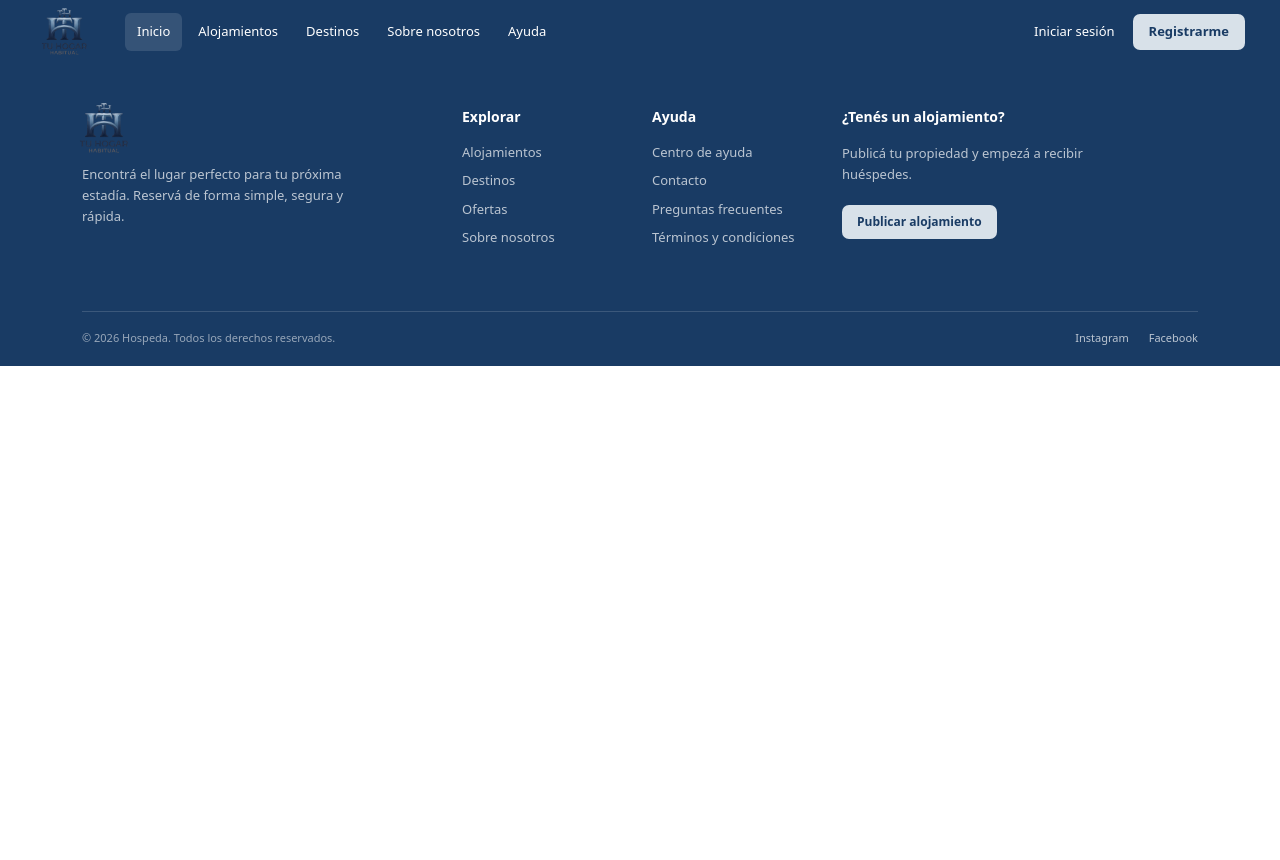
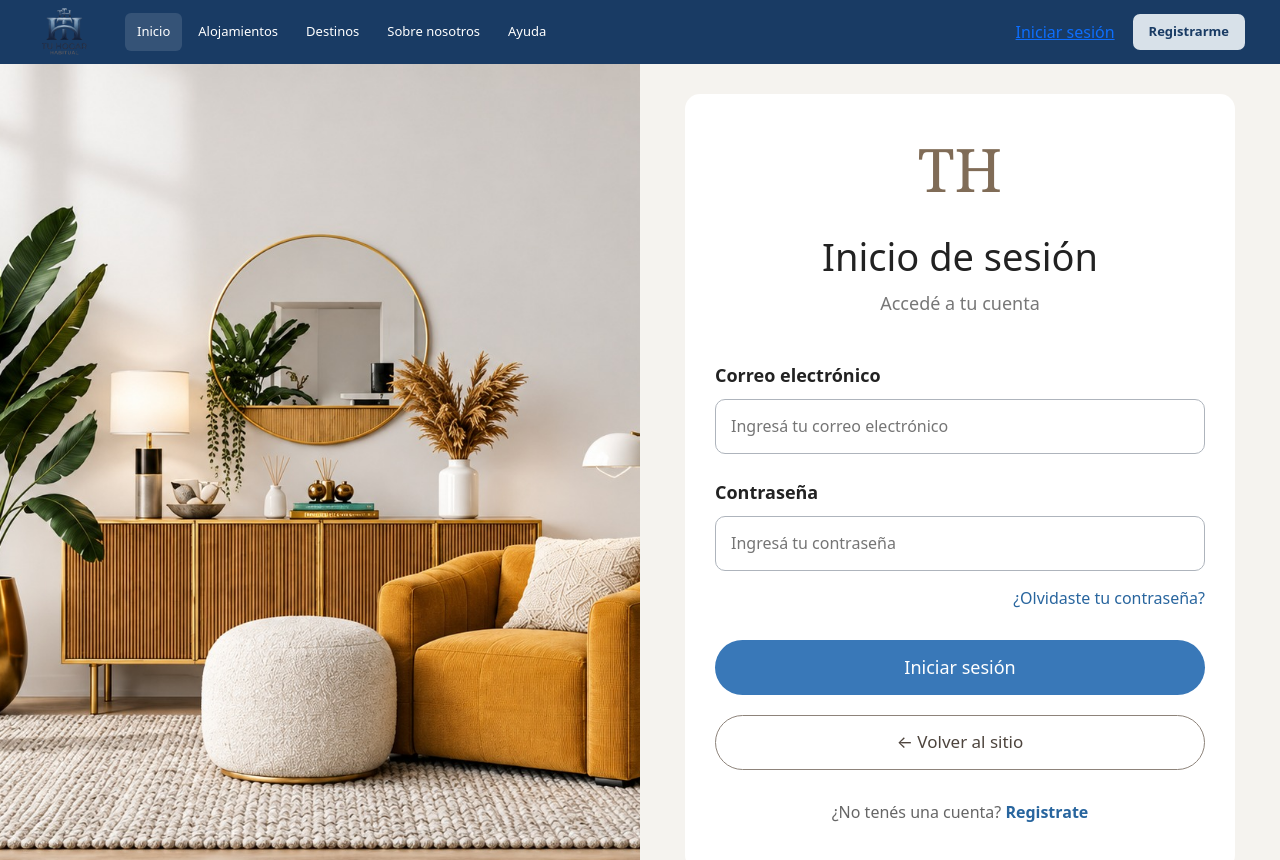
Before and after one commit to nahyuns/thh, an Angular app: page /inicio-sesion in a window 1280 px wide. Before the commit this address led to /. Shown: the top 860 px of the page. Before the commit the page ends 800 px from the top, so only its background shows below. Built offline with nearby package versions, Linux system fonts and the light colour scheme.

Commit message:
cambios en inicio sesion

```diff
--- a/src/app/app.routes.ts
+++ b/src/app/app.routes.ts
@@ -1,5 +1,6 @@
 import { Routes } from '@angular/router';
 import { Inicio } from './components/inicio/inicio';
+import { InicioSesion } from './inicio-sesion/inicio-sesion';
 
 export const routes: Routes = [
   {
@@ -7,6 +8,11 @@ export const routes: Routes = [
     component: Inicio,
   },
   {
+    path: 'inicio-sesion',
+    component: InicioSesion,
+  },
+
+  {
     path: 'inicio',
     component: Inicio,
   },
--- /dev/null
+++ b/src/app/inicio-sesion/inicio-sesion.css
@@ -0,0 +1,216 @@
+.contenedor-inicio {
+  display: flex;
+  flex-direction: row;
+  width: 100%;
+  min-height: 100vh;
+  height: auto;
+  background-color: #f5f3ef;
+  overflow: visible;
+}
+
+/* IMAGEN IZQUIERDA */
+.parte-imagen {
+  width: 50%;
+  height: auto;
+  flex-shrink: 0;
+  overflow: hidden;
+}
+
+.parte-imagen {
+  width: 50%;
+  min-height: 100vh;
+  align-self: stretch;
+}
+
+.parte-imagen img {
+  display: block;
+  width: 100%;
+  height: 100%;
+  min-height: 100vh;
+  object-fit: cover;
+}
+
+/* FORMULARIO DERECHA */
+.parte-formulario {
+  width: 50%;
+  display: flex;
+  justify-content: center;
+  align-items: center;
+  padding: 30px;
+  box-sizing: border-box;
+}
+
+/* CAJA DEL FORMULARIO */
+.formulario {
+  width: 100%;
+  max-width: 550px;
+  background-color: white;
+  padding: 30px;
+  border-radius: 15px;
+  box-sizing: border-box;
+}
+
+
+/* Logo */
+.logo {
+  text-align: center;
+  font-size: 60px;
+  font-family: Georgia, serif;
+  color: #806c57;
+  margin-bottom: 20px;
+}
+
+
+/* Título */
+.formulario h1 {
+  text-align: center;
+  font-size: 38px;
+  font-weight: 500;
+  color: #222222;
+  margin: 0 0 10px 0;
+}
+
+
+/* Subtítulo */
+.subtitulo {
+  text-align: center;
+  color: #777777;
+  font-size: 18px;
+  margin-bottom: 45px;
+}
+
+/* =========================
+   CAMPOS
+   ========================= */
+
+.grupo-campo {
+  margin-bottom: 25px;
+}
+
+.grupo-campo label {
+  display: block;
+  font-size: 18px;
+  font-weight: bold;
+  color: #222222;
+  margin-bottom: 10px;
+}
+
+.grupo-campo input {
+  width: 100%;
+  height: 55px;
+  padding: 0 15px;
+  border: 1px solid #aeb4bc;
+  border-radius: 10px;
+  font-size: 16px;
+  box-sizing: border-box;
+  outline: none;
+}
+
+.grupo-campo input:focus {
+  border-color: #3978b8;
+}
+/* =========================
+   OLVIDASTE CONTRASEÑA
+   ========================= */
+
+.olvidaste {
+  text-align: right;
+  margin-top: -10px;
+  margin-bottom: 30px;
+}
+
+.olvidaste a {
+  color: #28659e;
+  text-decoration: none;
+  font-size: 16px;
+}
+
+.olvidaste a:hover {
+  text-decoration: underline;
+}
+
+/* =========================
+   BOTÓN INICIAR SESIÓN
+   ========================= */
+
+.boton-iniciar {
+  width: 100%;
+  height: 55px;
+  border: none;
+  border-radius: 30px;
+  background-color: #3978b8;
+  color: white;
+  font-size: 18px;
+  cursor: pointer;
+}
+
+.boton-iniciar:hover {
+  background-color: #2f67a0;
+}
+
+/* =========================
+   BOTÓN VOLVER
+   ========================= */
+
+.boton-volver {
+  width: 100%;
+  height: 55px;
+  margin-top: 20px;
+  border: 1px solid #8d837a;
+  border-radius: 30px;
+  background-color: white;
+  color: #4d443d;
+  font-size: 17px;
+  cursor: pointer;
+}
+
+.boton-volver:hover {
+  background-color: #f5f3ef;
+}
+/* =========================
+   REGISTRO
+   ========================= */
+
+.registro {
+  text-align: center;
+  margin-top: 30px;
+  color: #666666;
+}
+
+.registro a {
+  color: #28659e;
+  text-decoration: none;
+  font-weight: bold;
+}
+
+.registro a:hover {
+  text-decoration: underline;
+}
+
+
+/* =========================
+   ADAPTACIÓN PARA CELULAR
+   ========================= */
+
+@media (max-width: 900px) {
+
+  .contenedor-inicio {
+    flex-direction: column;
+  }
+
+  .parte-imagen {
+    width: 100%;
+    height: 300px;
+    min-height: auto;
+  }
+
+  .parte-formulario {
+    width: 100%;
+    padding: 30px 20px;
+  }
+
+  .formulario {
+    padding: 35px 25px;
+  }
+
+}
--- /dev/null
+++ b/src/app/inicio-sesion/inicio-sesion.html
@@ -0,0 +1,69 @@
+<div class="contenedor-inicio">
+<!-- lado izquierdo -->
+
+  <div class="parte-imagen">
+    <img src="assets/imagenIzquierdaInicio.jpg" alt="">
+  </div>
+<!-- Parte derecha -->
+  <div class="parte-formulario">
+
+    <div class="formulario">
+
+      <!-- Logo -->
+      <div class="logo">
+        TH
+      </div>
+
+      <h1>Inicio de sesión</h1>
+
+      <p class="subtitulo">
+        Accedé a tu cuenta
+      </p>
+
+
+      <!-- Correo -->
+      <div class="grupo-campo">
+        <label for="correo">Correo electrónico</label>
+
+        <input
+          type="email"
+          id="correo"
+          placeholder="Ingresá tu correo electrónico"
+        >
+      </div>
+         <!-- Contraseña -->
+      <div class="grupo-campo">
+        <label for="contrasena">Contraseña</label>
+
+        <input
+          type="password"
+          id="contrasena"
+          placeholder="Ingresá tu contraseña"
+        >
+      </div>
+  <!-- Olvidé mi contraseña -->
+      <div class="olvidaste">
+        <a href="#">¿Olvidaste tu contraseña?</a>
+      </div>
+
+      <!-- Botón -->
+      <button class="boton-iniciar">
+        Iniciar sesión
+      </button>
+
+      <!-- Volver -->
+      <button class="boton-volver">
+        ← Volver al sitio
+      </button>
+
+      <!-- Registro -->
+      <p class="registro">
+        ¿No tenés una cuenta?
+        <a href="#">Registrate</a>
+      </p>
+
+    </div>
+
+  </div>
+
+</div>
--- /dev/null
+++ b/src/app/inicio-sesion/inicio-sesion.ts
@@ -0,0 +1,15 @@
+import { Component } from '@angular/core';
+
+@Component({
+  selector: 'app-inicio-sesion',
+   standalone: true,
+  imports: [],
+  templateUrl: './inicio-sesion.html',
+  styleUrl: './inicio-sesion.css',
+
+})
+export class InicioSesion {
+    InicioSesion(): void {
+    console.log('Formulario enviado');
+  }
+}
--- a/src/app/shared/nav/nav.html
+++ b/src/app/shared/nav/nav.html
@@ -18,10 +18,9 @@
 
     <!-- ACCIONES -->
     <div class="acciones">
-      <a href="#" class="iniciar">Iniciar sesión</a>
+      <a routerLink="/inicio-sesion" class="iniciosesion">Iniciar sesión</a>
       <a href="#" class="registrar">Registrarme</a>
     </div>
 
   </div>
-
 </nav>
--- a/src/app/shared/nav/nav.ts
+++ b/src/app/shared/nav/nav.ts
@@ -1,7 +1,7 @@
 import { Component } from '@angular/core';
-
+import {RouterLink } from '@angular/router';
 @Component({
-  imports: [],
+  imports: [RouterLink],
   selector: 'app-nav',
   styleUrl: './nav.css',
   templateUrl: './nav.html',
```
Also changed, not shown: public/assets/imagenIzquierdaInicio.jpg (added), src/app/app.html (line endings or trailing spaces), 1 other file (tests, documents, lock files or other folders).
